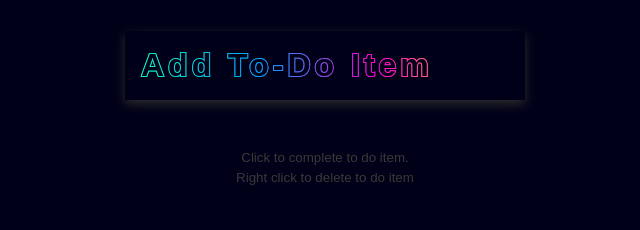
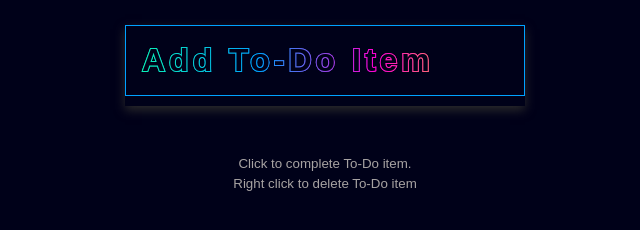
Before and after one commit to LRSORRENTI/To-Do-List, a website: page index.html in a window 1280 px wide. Shown: the part 386-616 px from the top of the page, without its empty margins (315-955 px from the left). Drawn offline with Linux system fonts and the light colour scheme.

Commit message:
Added more styling to the TODO items

```diff
--- a/index.html
+++ b/index.html
@@ -19,8 +19,8 @@
       <ul class="todos" id="todos"></ul>
     </form>
     <small
-      >Click to complete to do item. <br />
-      Right click to delete to do item
+      >Click to complete To-Do item. <br />
+      Right click to delete To-Do item
     </small>
     <!-- <script src="/index.js"></script> -->
     <script src="/dist/index.js"></script>
```
Also changed, not shown: dist/styleOne.css.
